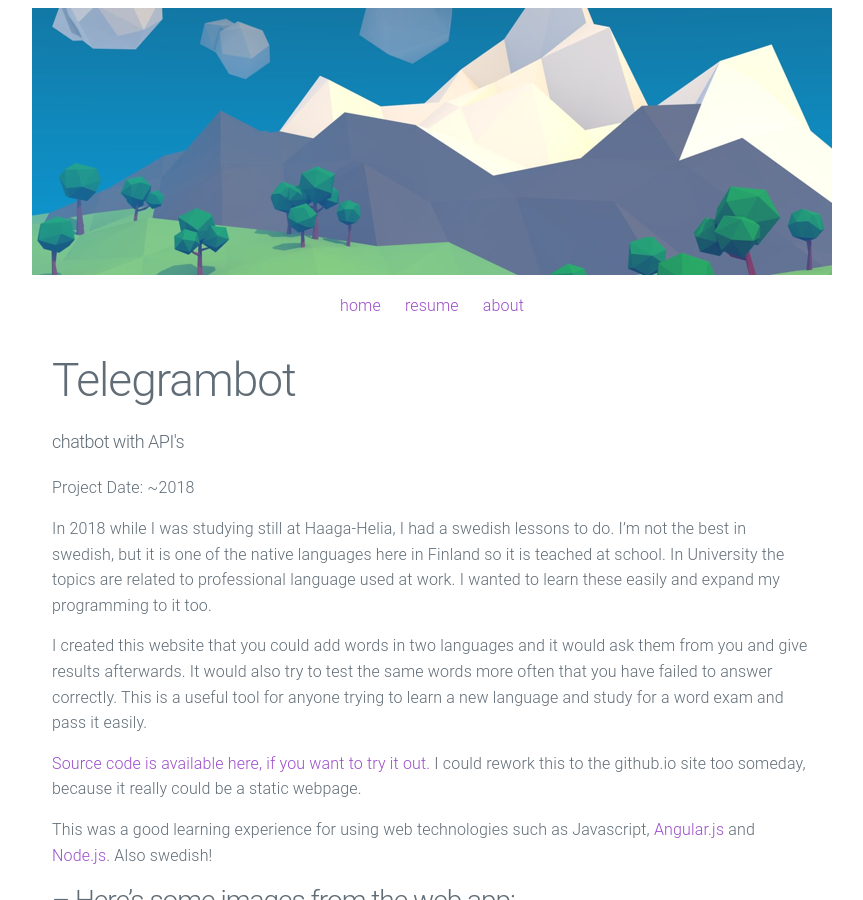
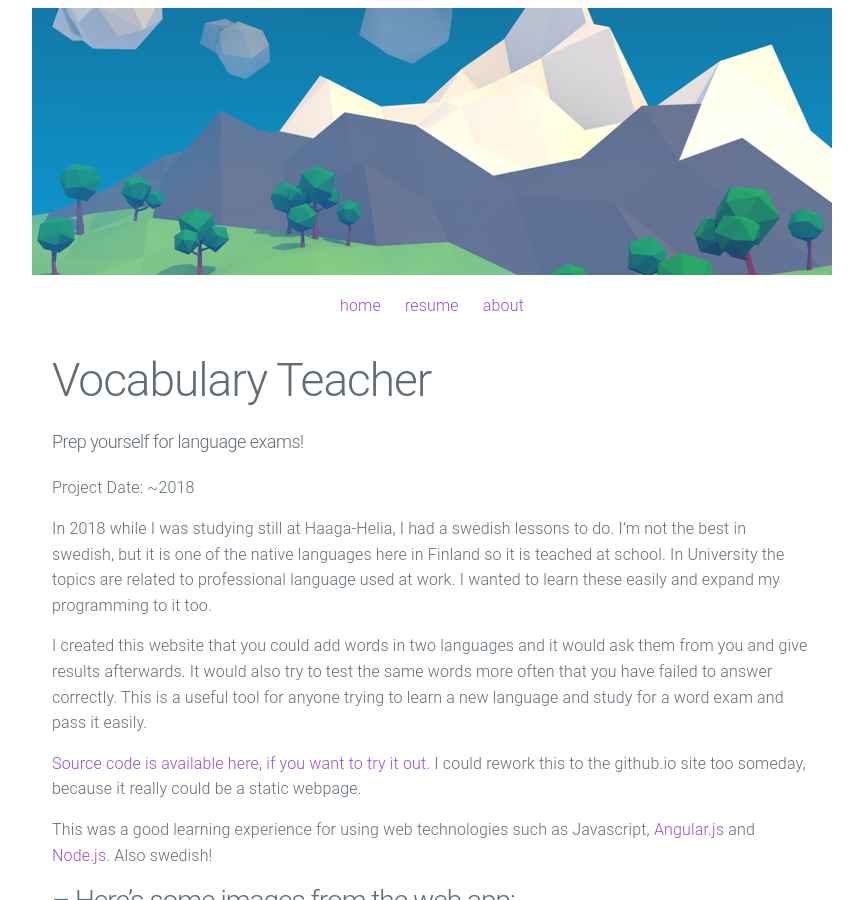
Before and after one commit to Crare/crare.github.io, a Jekyll site: the page built from _posts/2023-07-03-vocabularyTeacher.md, in a window 1280 px wide and 900 px high. Shown: the whole window, without its empty margins (208-1071 px from the left). Built offline with Jekyll 4.4.1, drawn with Linux system fonts in a browser that asks for light colours.

Commit message:
fix title and summary of post Vocabulary Teacher

```diff
--- a/_posts/2023-07-03-vocabularyTeacher.md
+++ b/_posts/2023-07-03-vocabularyTeacher.md
@@ -1,7 +1,7 @@
 ---
 layout: post
-title:  "Telegrambot"
-summary: "chatbot with API's"
+title:  "Vocabulary Teacher"
+summary: "Prep yourself for language exams!"
 date:   2023-07-03 10:00:00
 preview: /assets/vocabularyTeacher2.png
 ---
```
Also changed, not shown: 1 other file.
